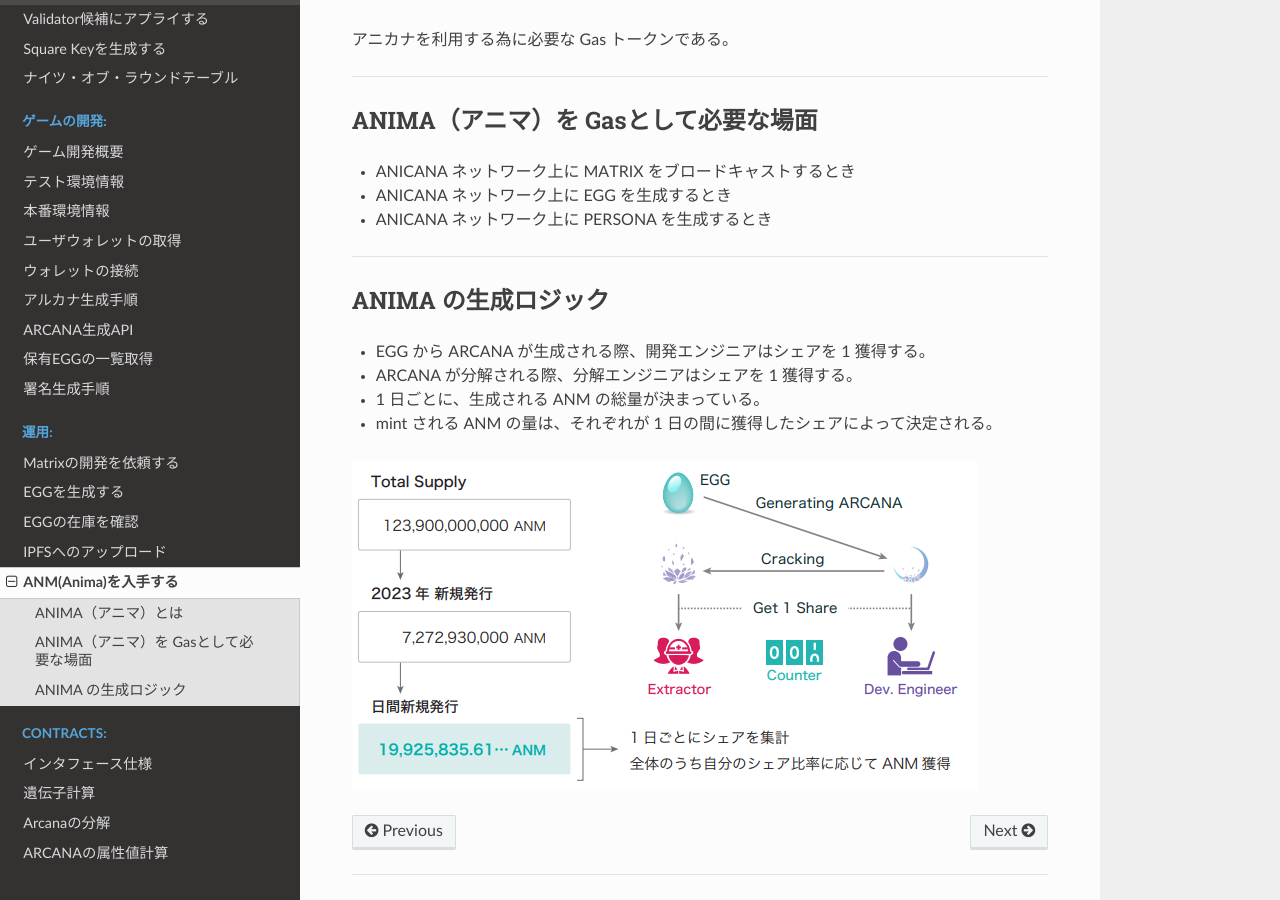
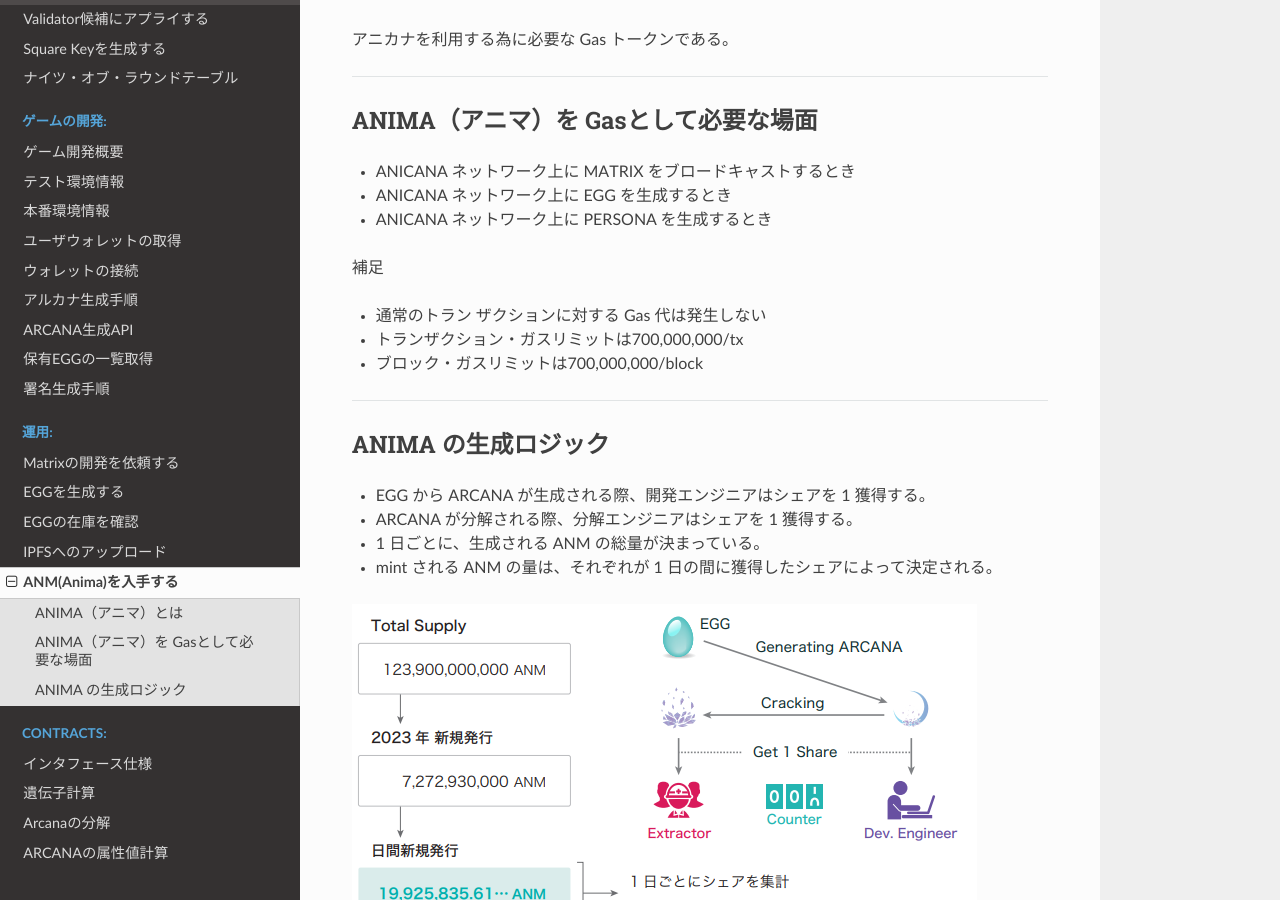
Before and after one commit to Orange-Code-Project/anicana-docs, a Sphinx documentation site: the page built from source/egg-management/anima.rst, in a window 1280 px wide and 900 px high, scrolled down 325 px. Built offline with Sphinx 7.4.7 and the Read the Docs theme 2.0.0, drawn with Linux system fonts in a browser that asks for light colours.

Commit message:
update
[update]anima
　補足事項を追加
[update]署名生成手順
　注意事項を追記

```diff
--- a/source/egg-management/anima.rst
+++ b/source/egg-management/anima.rst
@@ -12,7 +12,7 @@
 ==========================
 アニカナを利用する為に必要な Gas トークンである。
 
---------------------------------
+----------------------------------------------------------------
 
 ANIMA（アニマ）を Gasとして必要な場面
 =============================================
@@ -21,7 +21,13 @@
 * ANICANA ネットワーク上に EGG を生成するとき
 * ANICANA ネットワーク上に PERSONA を生成するとき
 
---------------------------------
+補足
+
+* 通常のトラン ザクションに対する Gas 代は発生しない
+* トランザクション・ガスリミットは700,000,000/tx
+* ブロック・ガスリミットは700,000,000/block
+
+----------------------------------------------------------------
 
 ANIMA の生成ロジック
 ==========================
--- a/source/game-development/generate-signature.rst
+++ b/source/game-development/generate-signature.rst
@@ -49,9 +49,9 @@
     genSig.cfg.json, :download:`genSig.cfg.json<../lib/genSig.cfg.json>`
 
 .. caution::
-   使用する環境のchainIdをgenSig.cfg.jsonに設定してください。
+   使用する環境のchainIdをgenSig.cfg.jsonに設定してください。また、genSig.cfg.json は genSig.jsから参照されます。同じフォルダ内に配置してください。
 
-------------------------------------------------------------------------------------
+------------------------------------------------------------------------------------------------------------------------------------------------------------------------
 
 署名の作成
 ===================================
```
